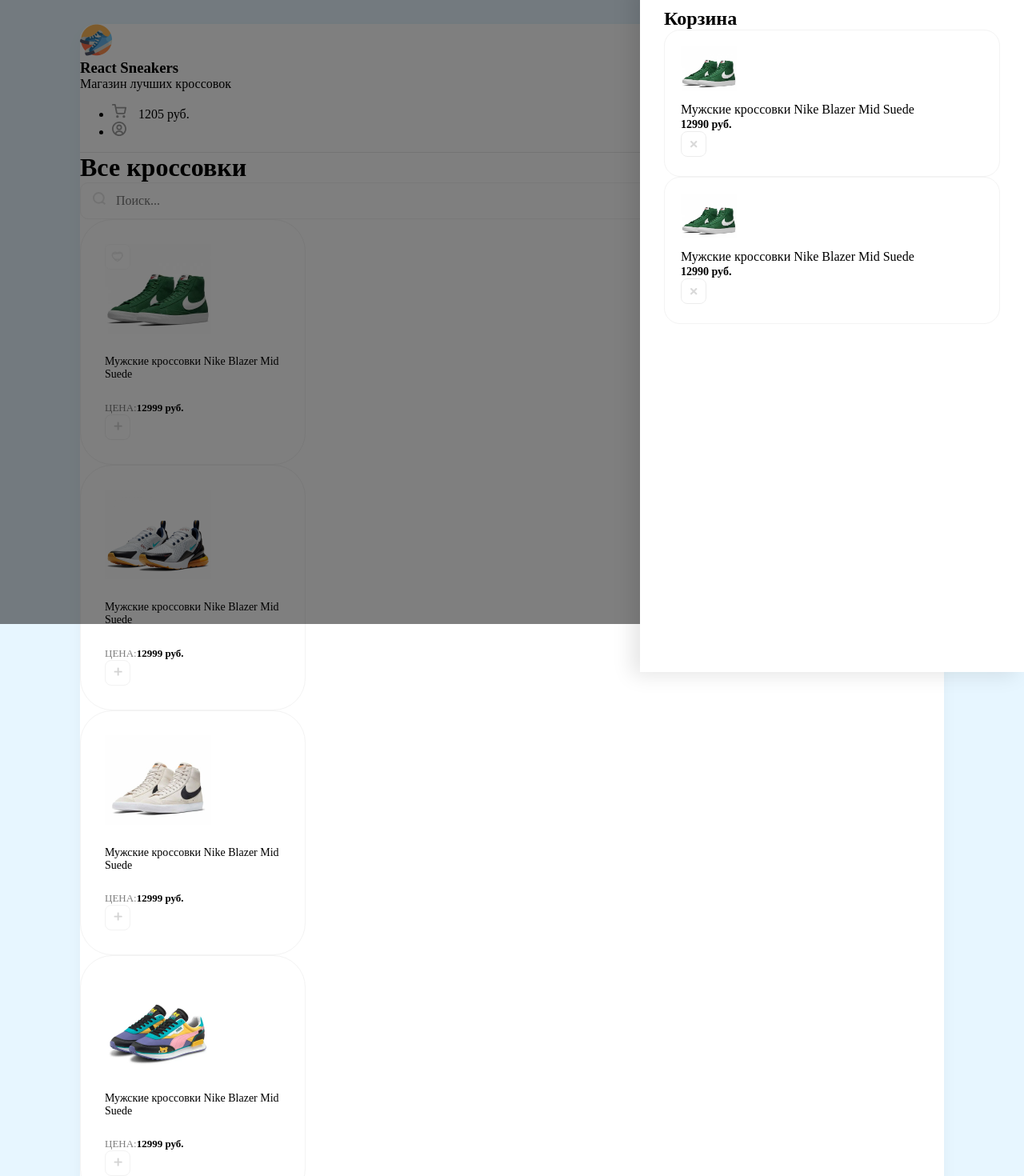
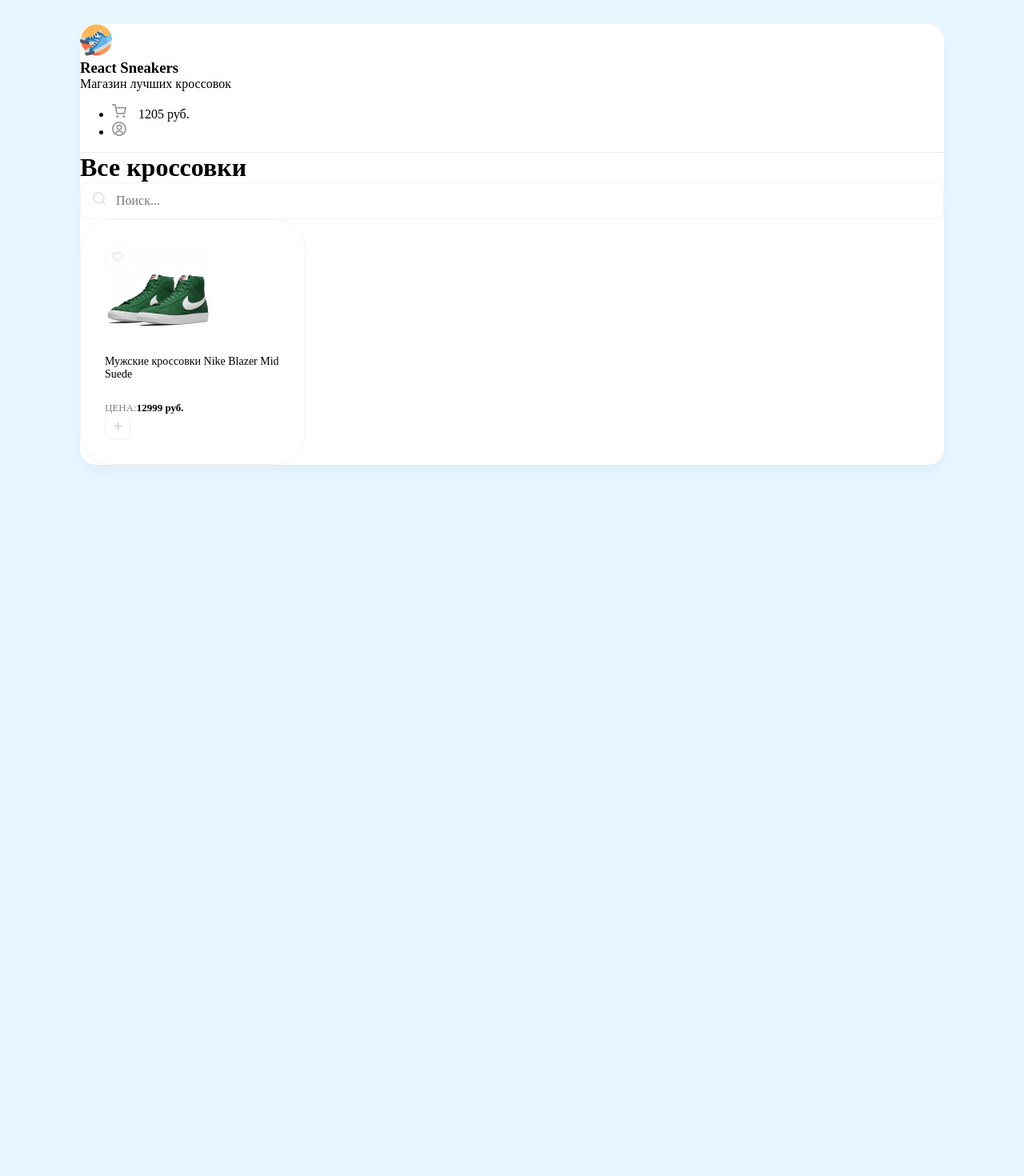
Before and after one commit to VaultBoy9519/test-shop, a React (Create React App) app: page / in a window 1280 px wide. Shown: the part 20-1490 px from the top of the page at 80% size. After the commit the page ends 800 px from the top, so only its background shows below. Built offline with nearby package versions, Linux system fonts and the light colour scheme.

Commit message:
Создан компонент Card

```diff
--- a/src/App.js
+++ b/src/App.js
@@ -1,12 +1,16 @@
+import Card from "./components/Card";
+
 function App() {
   return (
     <div className="wrapper clear">
-      <div className="overlay">
+      <div style={{ display: "none" }} className="overlay">
         <div className="drawer">
-          <h2 className="mb-30">Корзина</h2>
+          <h2 className="mb-30 d-flex justify-between">Корзина
+            <img className="cu-p" src="/img/btn-remove.svg" alt="Remove" />
+          </h2>
+          <div className="items">
             <div className="cartItem d-flex align-center mb-20">
               <div style={{ backgroundImage: "url(/img/sneakers/1.jpg)" }} className="cartItemImg">
-
               </div>
               <div className="mr-20 flex">
                 <p className="mb-5">Мужские кроссовки Nike Blazer Mid Suede</p>
@@ -23,6 +27,22 @@
                 <b>12990 руб.</b>
               </div>
               <img className="removeBtn" src="/img/btn-remove.svg" alt="Remove" />
+            </div>
+          </div>
+          <div className="cartTotalBlock">
+            <ul className="cartTotalBlock">
+              <li>
+                <span>Итого:</span>
+                <div></div>
+                <b>21498 руб.</b>
+              </li>
+              <li>
+                <span>Налог 5%</span>
+                <div></div>
+                <b>1074 руб.</b>
+              </li>
+            </ul>
+            <button className="greenButton">Оформить заказ<img src="/img/arrow.svg" alt="Arrow" /></button>
           </div>
         </div>
       </div>
@@ -55,57 +75,7 @@
         </div>
 
         <div className="d-flex">
-          <div className="card">
-            <div className="favourite">
-              <img src="/img/unliked.svg" alt="Unliked" />
-            </div>
-            <img width={133} height={112} src="/img/sneakers/1.jpg" alt="Sneakers" />
-            <h5>Мужские кроссовки Nike Blazer Mid Suede</h5>
-            <div className="d-flex justify-between align-center">
-              <div className="d-flex flex-column">
-                <span>Цена:</span>
-                <b>12999 руб.</b>
-              </div>
-              <button className="button"><img width={11} height={11}
-                                              src="/img/plus.svg" alt="plus" /></button>
-            </div>
-          </div>
-          <div className="card">
-            <img width={133} height={112} src="/img/sneakers/2.jpg" alt="Sneakers" />
-            <h5>Мужские кроссовки Nike Blazer Mid Suede</h5>
-            <div className="d-flex justify-between align-center">
-              <div className="d-flex flex-column">
-                <span>Цена:</span>
-                <b>12999 руб.</b>
-              </div>
-              <button className="button"><img width={11} height={11}
-                                              src="/img/plus.svg" alt="plus" /></button>
-            </div>
-          </div>
-          <div className="card">
-            <img width={133} height={112} src="/img/sneakers/3.jpg" alt="Sneakers" />
-            <h5>Мужские кроссовки Nike Blazer Mid Suede</h5>
-            <div className="d-flex justify-between align-center">
-              <div className="d-flex flex-column">
-                <span>Цена:</span>
-                <b>12999 руб.</b>
-              </div>
-              <button className="button"><img width={11} height={11}
-                                              src="/img/plus.svg" alt="plus" /></button>
-            </div>
-          </div>
-          <div className="card">
-            <img width={133} height={112} src="/img/sneakers/4.jpg" alt="Sneakers" />
-            <h5>Мужские кроссовки Nike Blazer Mid Suede</h5>
-            <div className="d-flex justify-between align-center">
-              <div className="d-flex flex-column">
-                <span>Цена:</span>
-                <b>12999 руб.</b>
-              </div>
-              <button className="button"><img width={11} height={11}
-                                              src="/img/plus.svg" alt="plus" /></button>
-            </div>
-          </div>
+          <Card />
         </div>
       </div>
     </div>
--- /dev/null
+++ b/src/components/Card.js
@@ -0,0 +1,19 @@
+const Card = () => {
+  return (<div className="card">
+    <div className="favourite">
+      <img src="/img/unliked.svg" alt="Unliked" />
+    </div>
+    <img width={133} height={112} src="/img/sneakers/1.jpg" alt="Sneakers" />
+    <h5>Мужские кроссовки Nike Blazer Mid Suede</h5>
+    <div className="d-flex justify-between align-center">
+      <div className="d-flex flex-column">
+        <span>Цена:</span>
+        <b>12999 руб.</b>
+      </div>
+      <button className="button"><img width={11} height={11}
+                                      src="/img/plus.svg" alt="plus" /></button>
+    </div>
+  </div>);
+};
+
+export default Card;
--- a/src/index.scss
+++ b/src/index.scss
@@ -106,6 +106,8 @@
 }
 
 .drawer {
+  display: flex;
+  flex-direction: column;
   position: absolute;
   width: 420px;
   height: 100%;
@@ -114,8 +116,74 @@
   box-shadow: -10px 4px 24px rgba(0, 0, 0, 0.1);
   padding: 30px;
 
+  .items {
+    flex: 1;
+    overflow: auto;
+    margin-bottom: 40px;
+  }
+
   h2 {
     margin: 0;
+  }
+
+}
+
+.cartTotalBlock {
+  div {
+    flex: 1;
+    height: 1px;
+    border-bottom: 1px dashed #dfdfdf;
+    position: relative;
+    top: -4px;
+    margin: 0 7px;
+  }
+
+  ul {
+    li {
+      display: flex;
+      align-items: flex-end;
+      margin-bottom: 20px;
+    }
+  }
+
+  .greenButton {
+    position: relative;
+
+    &:hover {
+      img {
+        transform: translateX(5px);
+      }
+    }
+
+    img {
+      position: absolute;
+      right: 30px;
+      top: 21px;
+      transition: transform 0.15s ease-in-out;
+    }
+  }
+
+}
+
+.greenButton {
+  margin-top: 40px;
+  width: 100%;
+  height: 55px;
+  background: #9dd558;
+  border-radius: 18px;
+  border: 0;
+  color: white;
+  font-size: 16px;
+  font-weight: 600;
+  cursor: pointer;
+  transition: background 0.2s ease-in-out;
+
+  &:hover {
+    background: lighten(#9dd558, 5%);
+  }
+
+  &:active {
+    background: darken(#9dd558, 5%);
   }
 
 }
```
Lines whose indentation alone changed are shown as unchanged.
